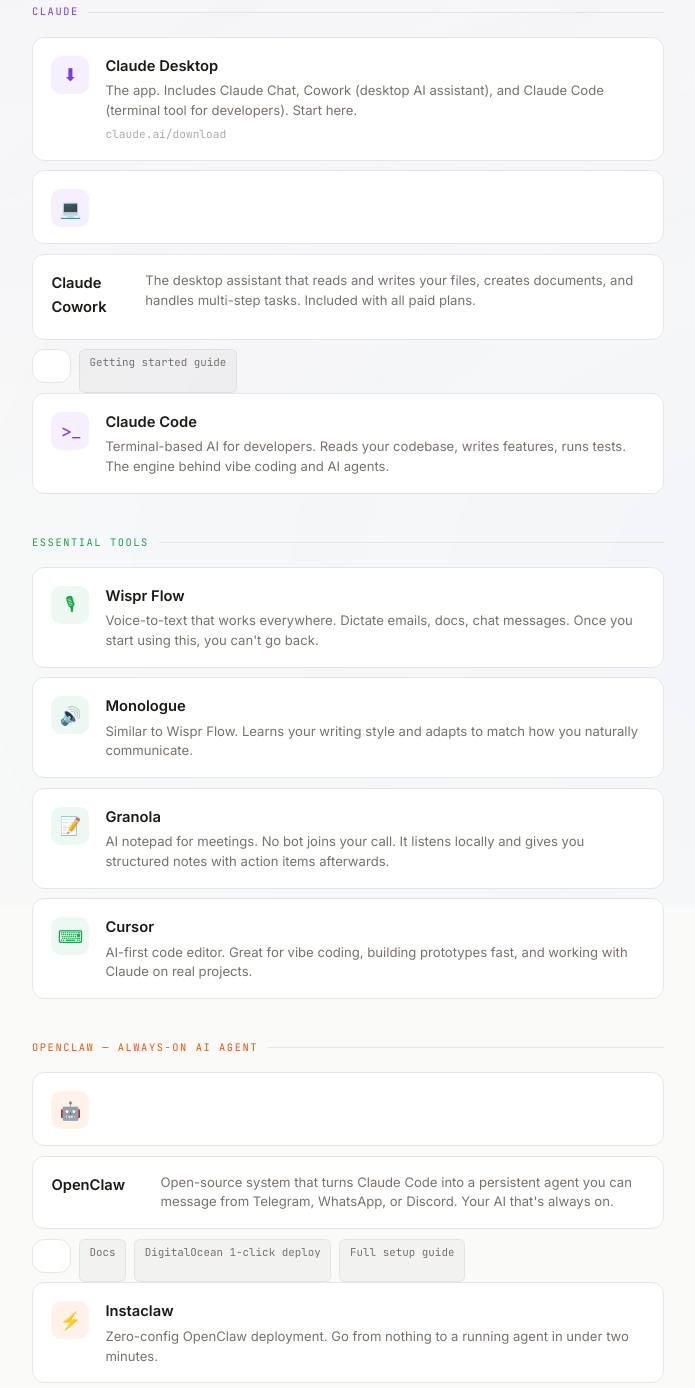
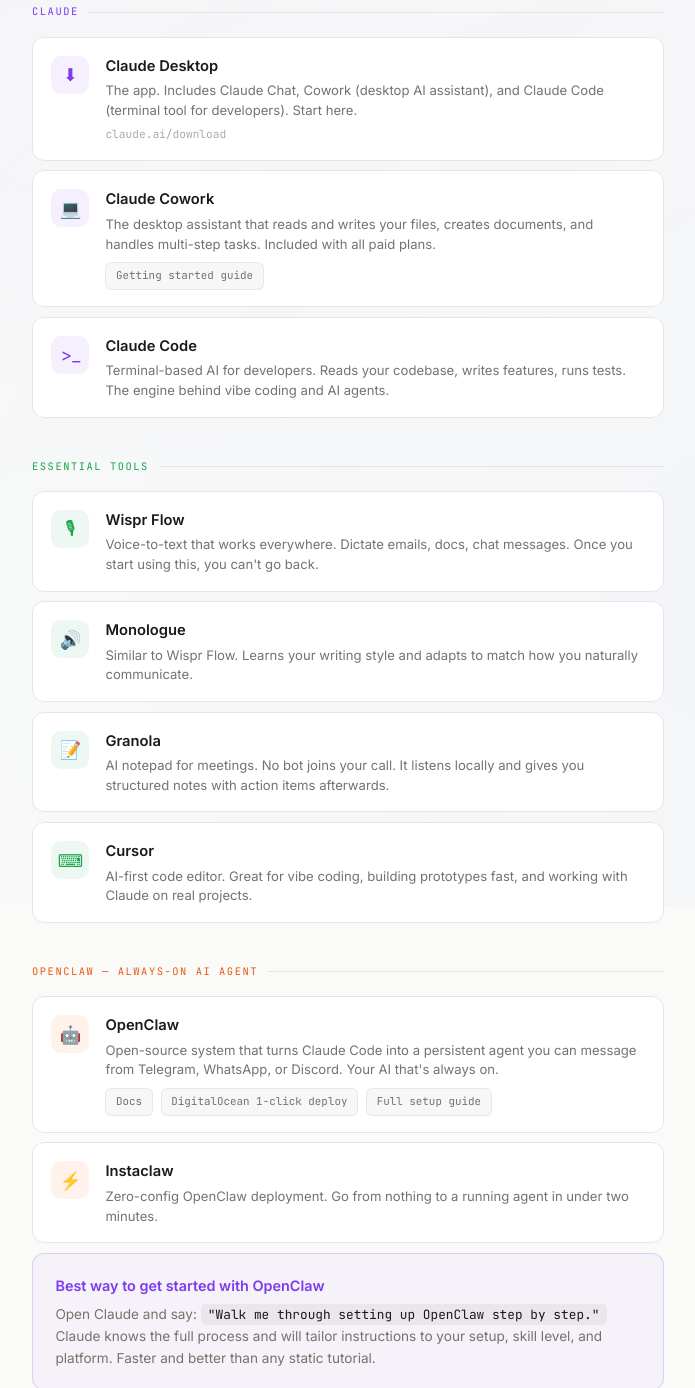
Before and after one commit to timkosters/get-good-with-ai, a plain HTML site: page index.html in a window 1280 px wide. Shown: the part 300-1688 px from the top of the page, without its empty margins (292-987 px from the left). Drawn offline with Linux system fonts and the light colour scheme.

Commit message:
Fix nested anchor tags breaking card layout

```diff
--- a/index.html
+++ b/index.html
@@ -164,6 +164,27 @@
     align-items: center;
     gap: 0.5rem;
   }
+  .card-title-link {
+    font-weight: 600;
+    font-size: 0.92rem;
+    margin-bottom: 0.2rem;
+    display: flex;
+    align-items: center;
+    gap: 0.5rem;
+    text-decoration: none;
+    color: inherit;
+  }
+  .card-title-link .arrow {
+    font-size: 0.75rem;
+    color: var(--text-dim);
+    opacity: 0;
+    transition: all 0.2s;
+    transform: translateX(-4px);
+  }
+  .card:hover .card-title-link .arrow {
+    opacity: 1;
+    transform: translateX(0);
+  }
   .card-title .arrow {
     font-size: 0.75rem;
     color: var(--text-dim);
@@ -322,16 +343,16 @@
       </div>
     </a>
 
-    <a href="https://claude.com/product/cowork" target="_blank" class="card c-purple">
+    <div class="card c-purple">
       <div class="card-icon">&#x1F4BB;</div>
       <div class="card-body">
-        <div class="card-title">Claude Cowork <span class="arrow">&rarr;</span></div>
+        <a href="https://claude.com/product/cowork" target="_blank" class="card-title-link">Claude Cowork <span class="arrow">&rarr;</span></a>
         <div class="card-desc">The desktop assistant that reads and writes your files, creates documents, and handles multi-step tasks. Included with all paid plans.</div>
         <div class="sub-links">
           <a href="https://support.claude.com/en/articles/13345190-get-started-with-cowork" target="_blank" class="sub-link">Getting started guide</a>
         </div>
       </div>
-    </a>
+    </div>
 
     <a href="https://docs.anthropic.com/en/docs/claude-code/overview" target="_blank" class="card c-purple">
       <div class="card-icon">&gt;_</div>
@@ -383,10 +404,10 @@
   <div class="section">
     <div class="section-label" style="color: var(--orange);">OpenClaw &mdash; Always-On AI Agent</div>
 
-    <a href="https://docs.openclaw.ai/start/getting-started" target="_blank" class="card c-orange">
+    <div class="card c-orange">
       <div class="card-icon">&#x1F916;</div>
       <div class="card-body">
-        <div class="card-title">OpenClaw <span class="arrow">&rarr;</span></div>
+        <a href="https://docs.openclaw.ai/start/getting-started" target="_blank" class="card-title-link">OpenClaw <span class="arrow">&rarr;</span></a>
         <div class="card-desc">Open-source system that turns Claude Code into a persistent agent you can message from Telegram, WhatsApp, or Discord. Your AI that's always on.</div>
         <div class="sub-links">
           <a href="https://docs.openclaw.ai/start/getting-started" target="_blank" class="sub-link">Docs</a>
@@ -394,7 +415,7 @@
           <a href="https://www.digitalocean.com/community/tutorials/how-to-run-openclaw" target="_blank" class="sub-link">Full setup guide</a>
         </div>
       </div>
-    </a>
+    </div>
 
     <a href="https://instaclaw.dev" target="_blank" class="card c-orange">
       <div class="card-icon">&#x26A1;</div>
```
